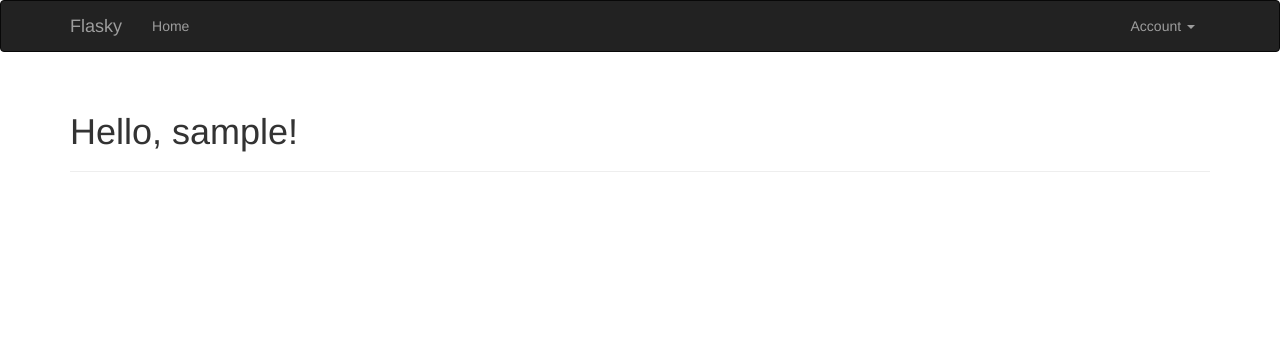
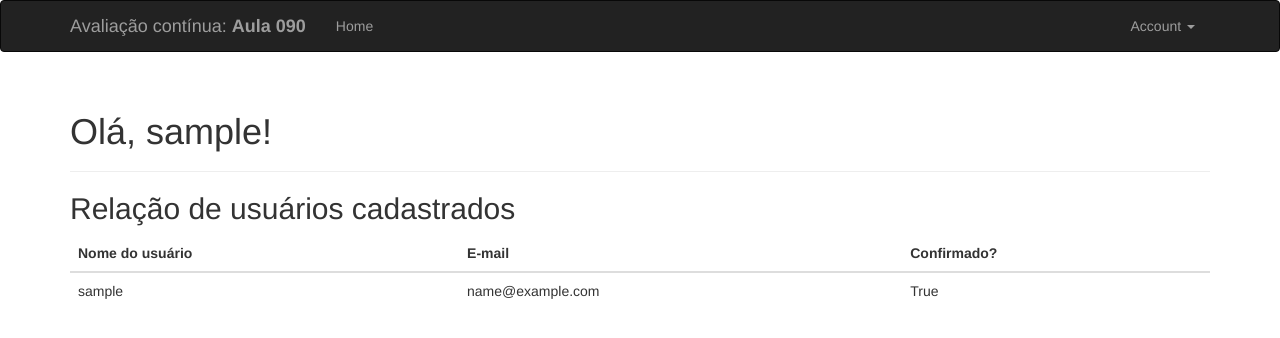
Before and after one commit to AlicFB/AliceFB_Flasky, a Flask app: page / in a window 1280 px wide. Shown: the top 338 px of the page. Run offline with Flask 3, Linux system fonts and the light colour scheme; a user stored in the database is signed in; tables that the repository leaves empty hold one stand-in row (values such as "Sample post"); some libraries are stand-ins or nearby versions.

Commit message:
feat: relação de usuários e tela de conta não confirmada

```diff
--- a/app/main/views.py
+++ b/app/main/views.py
@@ -1,7 +1,12 @@
 from flask import render_template
+from flask_login import current_user
+from ..models import User
 from . import main
 
 
 @main.route('/')
 def index():
-    return render_template('index.html')
+    users = []
+    if current_user.is_authenticated:
+        users = User.query.order_by(User.id).all()
+    return render_template('index.html', users=users)
--- a/app/templates/base.html
+++ b/app/templates/base.html
@@ -18,7 +18,7 @@
                 <span class="icon-bar"></span>
                 <span class="icon-bar"></span>
             </button>
-            <a class="navbar-brand" href="/">Flasky</a>
+            <a class="navbar-brand" href="/">Avaliação contínua: <b>Aula 090</b></a>
         </div>
         <div class="navbar-collapse collapse">
             <ul class="nav navbar-nav">
--- a/app/templates/index.html
+++ b/app/templates/index.html
@@ -4,6 +4,29 @@
 
 {% block page_content %}
 <div class="page-header">
-    <h1>Hello, {% if current_user.is_authenticated %}{{ current_user.username }}{% else %}Stranger{% endif %}!</h1>
+    <h1>Olá, {% if current_user.is_authenticated %}{{ current_user.username }}{% else %}Desconhecido{% endif %}!</h1>
 </div>
+
+{% if current_user.is_authenticated %}
+<h2>Relação de usuários cadastrados</h2>
+
+<table class="table">
+    <thead>
+        <tr>
+            <th>Nome do usuário</th>
+            <th>E-mail</th>
+            <th>Confirmado?</th>
+        </tr>
+    </thead>
+    <tbody>
+        {% for user in users %}
+        <tr>
+            <td>{{ user.username }}</td>
+            <td>{{ user.email }}</td>
+            <td>{{ 'True' if user.confirmed else 'False' }}</td>
+        </tr>
+        {% endfor %}
+    </tbody>
+</table>
+{% endif %}
 {% endblock %}
```
Also changed, not shown: app/templates/auth/unconfirmed.html (+5 -5 lines).
